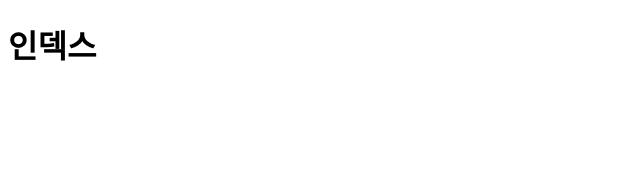
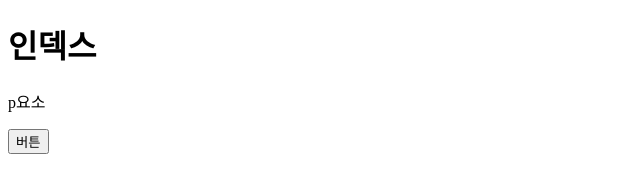
Before and after one commit to seulu8955/AcornExam, a plain HTML site: page index.html in a window 1280 px wide. Shown: the whole page, without its empty margins (0-640 px from the left). Drawn offline with Linux system fonts and the light colour scheme.

Commit message:
버튼 추가

```diff
--- a/index.html
+++ b/index.html
@@ -8,6 +8,7 @@
 </head>
 <body>
     <h1>인덱스</h1>
-    <p></p>
+    <p>p요소</p>
+    <button>버튼</button>
 </body>
 </html>
```
